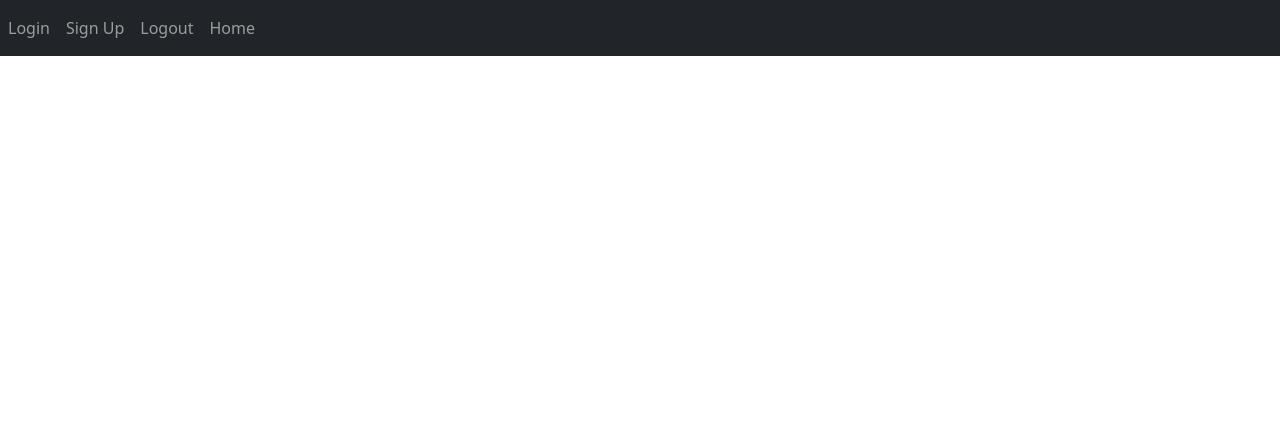
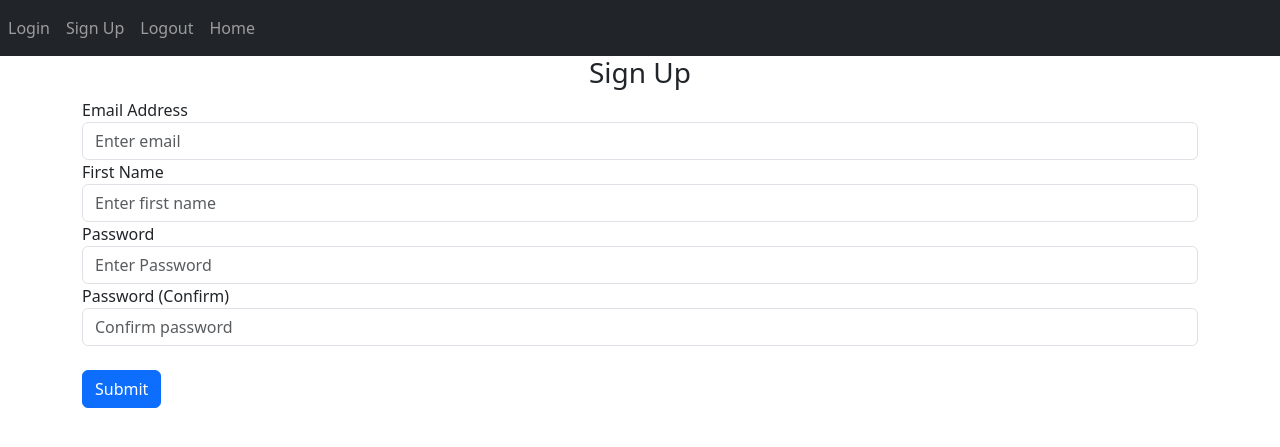
Before and after one commit to Hussain-Javed-K213584/Flask-Notes-App, a Flask app: page /sign-up in a window 1280 px wide. Shown: the top 447 px of the page. Run offline with Flask 3, Linux system fonts and the light colour scheme.

Commit message:
Sign up form created
Added email, first name, and password fields for sign up page

```diff
--- a/website/templates/sign_up.html
+++ b/website/templates/sign_up.html
@@ -1,5 +1,48 @@
-{% extends 'base.html' %} {% block title %}Sign Up{% endblock %}
-
-{% block content %}
-
+{% extends 'base.html' %} {% block title %}Sign Up{% endblock %} {% block
+content %}
+<form method="POST">
+  <h3 align="center">Sign Up</h3>
+  <div class="form-group">
+    <label for="email">Email Address</label>
+    <input
+      type="email"
+      class="form-control"
+      id="email"
+      name="email"
+      placeholder="Enter email"
+    />
+  </div>
+  <div class="form-group">
+    <label for="firstName">First Name</label>
+    <input
+      type="Text"
+      class="form-control"
+      id="firstName"
+      name="firstName"
+      placeholder="Enter first name"
+    />
+  </div>
+  <div class="form-group">
+    <label for="password1">Password</label>
+    <input
+      type="password"
+      class="form-control"
+      id="password1"
+      name="password1"
+      placeholder="Enter Password"
+    />
+  </div>
+  <div class="form-group">
+    <label for="password2">Password (Confirm)</label>
+    <input
+      type="password"
+      class="form-control"
+      id="password2"
+      name="password2"
+      placeholder="Confirm password"
+    />
+  </div>
+  <br>
+  <button type="submit" class="btn btn-primary">Submit</button>
+</form>
 {% endblock %}
```
